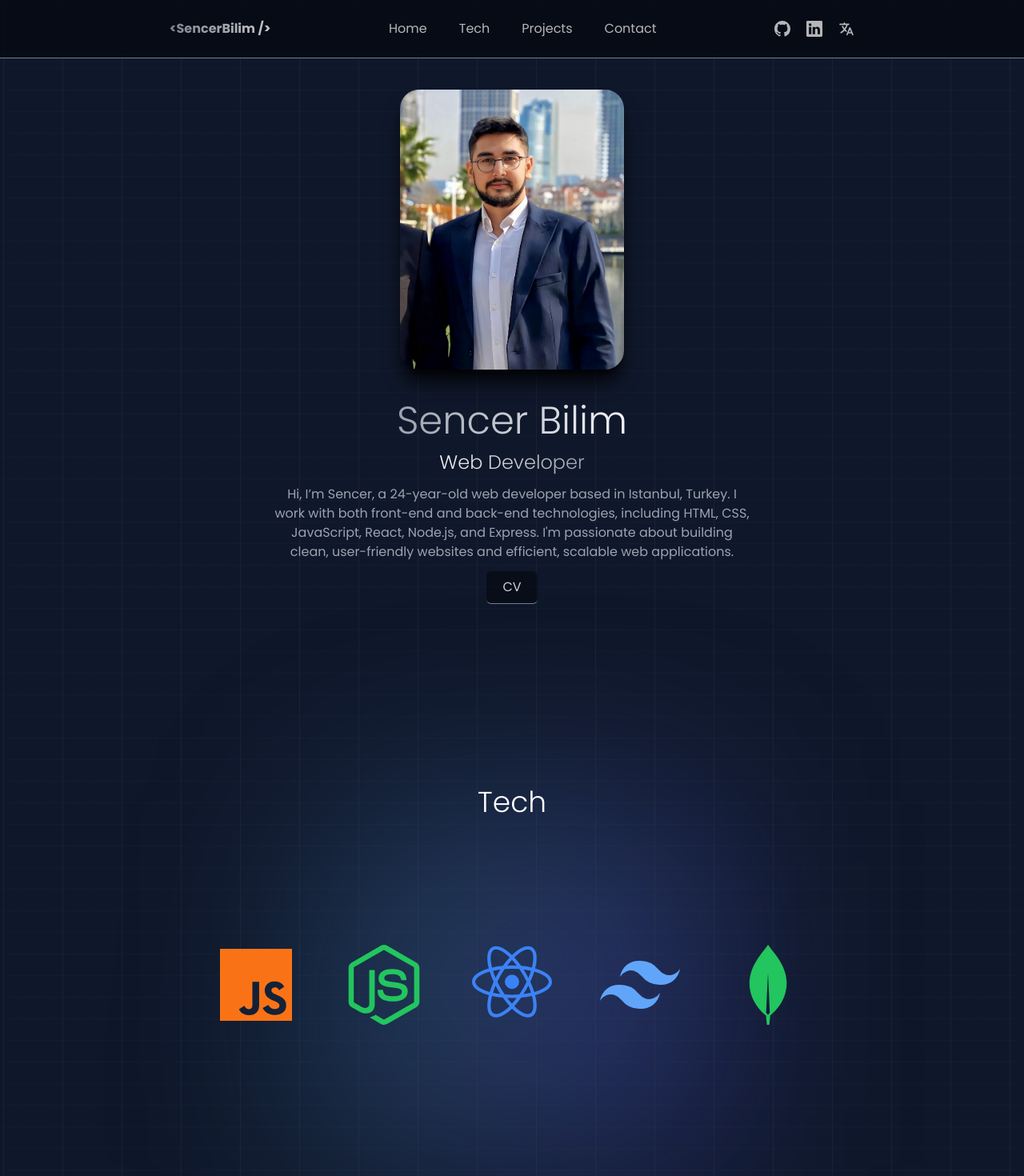
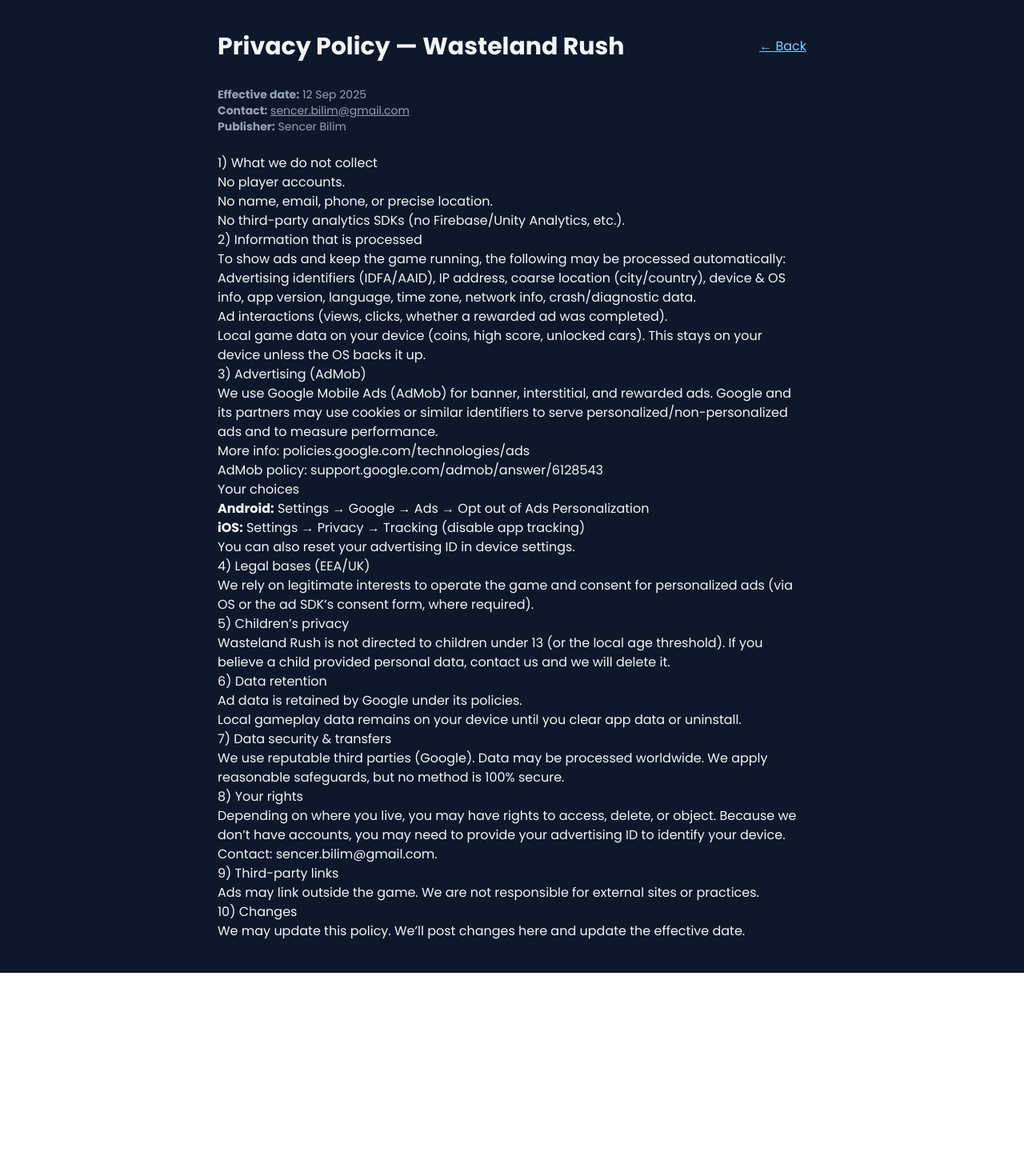
Before and after one commit to SencerBilim/portfolio-website, a React (Vite) app: page /privacy in a window 1280 px wide. Shown: the top 1470 px of the page at 80% size. After the commit the page ends 1216 px from the top, so only its background shows below. Built offline with nearby package versions, Linux system fonts and the light colour scheme.

Commit message:
added terms and policy pages

```diff
--- a/package.json
+++ b/package.json
@@ -15,7 +15,8 @@
     "react": "^18.3.1",
     "react-dom": "^18.3.1",
     "react-i18next": "^15.1.1",
-    "react-icons": "^5.3.0"
+    "react-icons": "^5.3.0",
+    "react-router-dom": "^7.9.1"
   },
   "devDependencies": {
     "@eslint/js": "^9.13.0",
--- a/src/App.jsx
+++ b/src/App.jsx
@@ -1,18 +1,18 @@
-import Contact from "./components/Contact"
-import Hero from "./components/Hero"
-import Navbar from "./components/Navbar"
-import Projects from "./components/Projects"
-import Tech from "./components/Tech"
+import Contact from "./components/Contact";
+import Hero from "./components/Hero";
+import Navbar from "./components/Navbar";
+import Projects from "./components/Projects";
+import Tech from "./components/Tech";
 import i18n from './i18n';
 import { I18nextProvider } from 'react-i18next';
 
+import { Routes, Route, Navigate } from "react-router-dom";
+import Privacy from "./components/Privacy";
+import Terms from "./components/Terms";
 
-function App() {
+function Home() {
   return (
-
-    <I18nextProvider i18n={i18n}>
-      <div className="relative min-h-screen w-full bg-slate-900 ">
-
+    <div className="relative min-h-screen w-full bg-slate-900">
       <main className="relative flex z-30 flex-col items-center px-4 md:px-8 lg:px-16">
         <Navbar />
         <Hero />
@@ -20,6 +20,7 @@
         <Projects />
         <Contact />
       </main>
+
       <div
         className="absolute left-0 right-0 m-auto z-10 max-w-xs h-[457px] blur-[118px] sm:max-w-md md:max-w-lg"
         style={{
@@ -27,12 +28,21 @@
             "linear-gradient(106.89deg, rgba(192, 132, 252, 0.11) 12.73%, rgba(14, 165, 233, 0.31) 15.74%, rgba(94, 159, 205, 0.26) 25.49%, rgba(79, 70, 229, 0.4) 115.91%)",
           top: "1000px",
         }}
-        ></div>
-        <div className="absolute inset-1 z-10 bg-[linear-gradient(to_right,#4f4f4f2e_1px,transparent_1px),linear-gradient(to_bottom,#8080800a_1px,transparent_1px)] bg-[size:74px_27px] "></div>
+      />
+      <div className="absolute inset-1 z-10 bg-[linear-gradient(to_right,#4f4f4f2e_1px,transparent_1px),linear-gradient(to_bottom,#8080800a_1px,transparent_1px)] bg-[size:74px_27px]" />
+    </div>
+  );
+}
 
-      </div>
+export default function App() {
+  return (
+    <I18nextProvider i18n={i18n}>
+      <Routes>
+        <Route path="/" element={<Home />} />
+        <Route path="/privacy" element={<Privacy />} />
+        <Route path="/terms" element={<Terms />} />
+        <Route path="*" element={<Navigate to="/" replace />} />
+      </Routes>
     </I18nextProvider>
   );
 }
-
-export default App;
--- /dev/null
+++ b/src/components/Privacy.jsx
@@ -0,0 +1,80 @@
+export default function Privacy() {
+  return (
+    <div className="min-h-screen bg-slate-900 text-slate-100">
+      <div className="mx-auto max-w-3xl px-4 py-10">
+        <header className="mb-8 flex items-center justify-between">
+          <h1 className="text-3xl font-bold">Privacy Policy — Wasteland Rush</h1>
+          <a href="/" className="text-sky-300 underline hover:opacity-80">← Back</a>
+        </header>
+
+        <p className="text-sm text-slate-400 mb-6">
+          <strong>Effective date:</strong> 12 Sep 2025<br />
+          <strong>Contact:</strong> <a href="mailto:sencer.bilim@gmail.com" className="underline">sencer.bilim@gmail.com</a><br />
+          <strong>Publisher:</strong> Sencer Bilim
+        </p>
+
+        <div className="prose prose-invert">
+          <h2>1) What we do not collect</h2>
+          <ul>
+            <li>No player accounts.</li>
+            <li>No name, email, phone, or precise location.</li>
+            <li>No third-party analytics SDKs (no Firebase/Unity Analytics, etc.).</li>
+          </ul>
+
+          <h2>2) Information that is processed</h2>
+          <p>
+            To show ads and keep the game running, the following may be processed automatically:
+          </p>
+          <ul>
+            <li>Advertising identifiers (IDFA/AAID), IP address, coarse location (city/country), device & OS info, app version, language, time zone, network info, crash/diagnostic data.</li>
+            <li>Ad interactions (views, clicks, whether a rewarded ad was completed).</li>
+            <li>Local game data on your device (coins, high score, unlocked cars). This stays on your device unless the OS backs it up.</li>
+          </ul>
+
+          <h2>3) Advertising (AdMob)</h2>
+          <p>
+            We use Google Mobile Ads (AdMob) for banner, interstitial, and rewarded ads. Google and its partners may use cookies or similar identifiers to serve personalized/non-personalized ads and to measure performance.
+          </p>
+          <ul>
+            <li>More info: <a href="https://policies.google.com/technologies/ads">policies.google.com/technologies/ads</a></li>
+            <li>AdMob policy: <a href="https://support.google.com/admob/answer/6128543">support.google.com/admob/answer/6128543</a></li>
+          </ul>
+
+          <h3>Your choices</h3>
+          <ul>
+            <li><strong>Android:</strong> Settings → Google → Ads → Opt out of Ads Personalization</li>
+            <li><strong>iOS:</strong> Settings → Privacy → Tracking (disable app tracking)</li>
+            <li>You can also reset your advertising ID in device settings.</li>
+          </ul>
+
+          <h2>4) Legal bases (EEA/UK)</h2>
+          <p>We rely on legitimate interests to operate the game and consent for personalized ads (via OS or the ad SDK’s consent form, where required).</p>
+
+          <h2>5) Children’s privacy</h2>
+          <p>Wasteland Rush is not directed to children under 13 (or the local age threshold). If you believe a child provided personal data, contact us and we will delete it.</p>
+
+          <h2>6) Data retention</h2>
+          <ul>
+            <li>Ad data is retained by Google under its policies.</li>
+            <li>Local gameplay data remains on your device until you clear app data or uninstall.</li>
+          </ul>
+
+          <h2>7) Data security & transfers</h2>
+          <p>We use reputable third parties (Google). Data may be processed worldwide. We apply reasonable safeguards, but no method is 100% secure.</p>
+
+          <h2>8) Your rights</h2>
+          <p>
+            Depending on where you live, you may have rights to access, delete, or object. Because we don’t have accounts, you may need to provide your advertising ID to identify your device. Contact:{" "}
+            <a href="mailto:sencer.bilim@gmail.com">sencer.bilim@gmail.com</a>.
+          </p>
+
+          <h2>9) Third-party links</h2>
+          <p>Ads may link outside the game. We are not responsible for external sites or practices.</p>
+
+          <h2>10) Changes</h2>
+          <p>We may update this policy. We’ll post changes here and update the effective date.</p>
+        </div>
+      </div>
+    </div>
+  );
+}
--- /dev/null
+++ b/src/components/Terms.jsx
@@ -0,0 +1,60 @@
+export default function Terms() {
+  return (
+    <div className="min-h-screen bg-slate-900 text-slate-100">
+      <div className="mx-auto max-w-3xl px-4 py-10">
+        <header className="mb-8 flex items-center justify-between">
+          <h1 className="text-3xl font-bold">Terms & Conditions — Wasteland Rush</h1>
+          <a href="/" className="text-sky-300 underline hover:opacity-80">← Back</a>
+        </header>
+
+        <p className="text-sm text-slate-400 mb-6">
+          <strong>Effective date:</strong> 12 Sep 2025<br />
+          <strong>Contact:</strong> <a href="mailto:sencer.bilim@gmail.com" className="underline">sencer.bilim@gmail.com</a>
+        </p>
+
+        <div className="prose prose-invert">
+          <h2>1) License</h2>
+          <p>We grant you a personal, non-exclusive, non-transferable, revocable license to install and use the Game on a device you own or control for entertainment purposes only.</p>
+
+          <h2>2) Virtual items & ads</h2>
+          <ul>
+            <li>Virtual items/currency have no real-world value, are non-refundable, and exist only within the Game.</li>
+            <li>We may show banner, interstitial, and rewarded ads. Rewarded ads may unlock cosmetics or progress when fully viewed.</li>
+          </ul>
+
+          <h2>3) Prohibited conduct</h2>
+          <ul>
+            <li>No reverse engineering, cheating, exploiting bugs, or using unauthorized tools.</li>
+            <li>No modifying, distributing, or creating derivative works of the Game.</li>
+            <li>No interfering with servers, networks, or other players.</li>
+            <li>Don’t use the Game where prohibited by law.</li>
+          </ul>
+
+          <h2>4) Ownership</h2>
+          <p>All rights in the Game (code, art, audio, trademarks) belong to us or our licensors. No rights are transferred except the limited license above.</p>
+
+          <h2>5) Updates & availability</h2>
+          <p>We may update, change, suspend, or discontinue the Game (or any feature) at any time, with or without notice.</p>
+
+          <h2>6) Disclaimers</h2>
+          <p>THE GAME IS PROVIDED “AS IS” WITHOUT WARRANTIES OF ANY KIND, EXPRESS OR IMPLIED, INCLUDING FITNESS FOR A PARTICULAR PURPOSE, NON-INFRINGEMENT, AND MERCHANTABILITY. USE AT YOUR OWN RISK.</p>
+
+          <h2>7) Limitation of liability</h2>
+          <p>TO THE MAXIMUM EXTENT PERMITTED BY LAW, WE AND OUR LICENSORS SHALL NOT BE LIABLE FOR INDIRECT, INCIDENTAL, SPECIAL, CONSEQUENTIAL, OR PUNITIVE DAMAGES, OR ANY LOSS OF DATA OR PROFITS. OUR TOTAL LIABILITY SHALL NOT EXCEED THE AMOUNT YOU PAID (IF ANY) FOR THE GAME IN THE 12 MONTHS BEFORE THE CLAIM.</p>
+
+          <h2>8) Termination</h2>
+          <p>We may suspend/terminate access if you violate these Terms. You may stop using the Game by uninstalling it.</p>
+
+          <h2>9) Governing law</h2>
+          <p>These Terms are governed by the laws of Türkiye (İstanbul courts), subject to your mandatory consumer rights.</p>
+
+          <h2>10) Privacy</h2>
+          <p>Your use is also governed by our <a href="/privacy">Privacy Policy</a>.</p>
+
+          <h2>11) Changes</h2>
+          <p>We may update these Terms. Continued use after changes means you accept them.</p>
+        </div>
+      </div>
+    </div>
+  );
+}
--- a/src/main.jsx
+++ b/src/main.jsx
@@ -1,11 +1,14 @@
 import { StrictMode } from 'react'
 import { createRoot } from 'react-dom/client'
+import { BrowserRouter } from 'react-router-dom'
 import './index.css'
 import App from './App.jsx'
 import './i18n'
 
 createRoot(document.getElementById('root')).render(
   <StrictMode>
-    <App />
+    <BrowserRouter>
+      <App />
+    </BrowserRouter>
   </StrictMode>,
 )
```
Also changed, not shown: vercel.json (added), 1 other file (tests, documents, lock files or other folders). Lines whose indentation alone changed are shown as unchanged.
